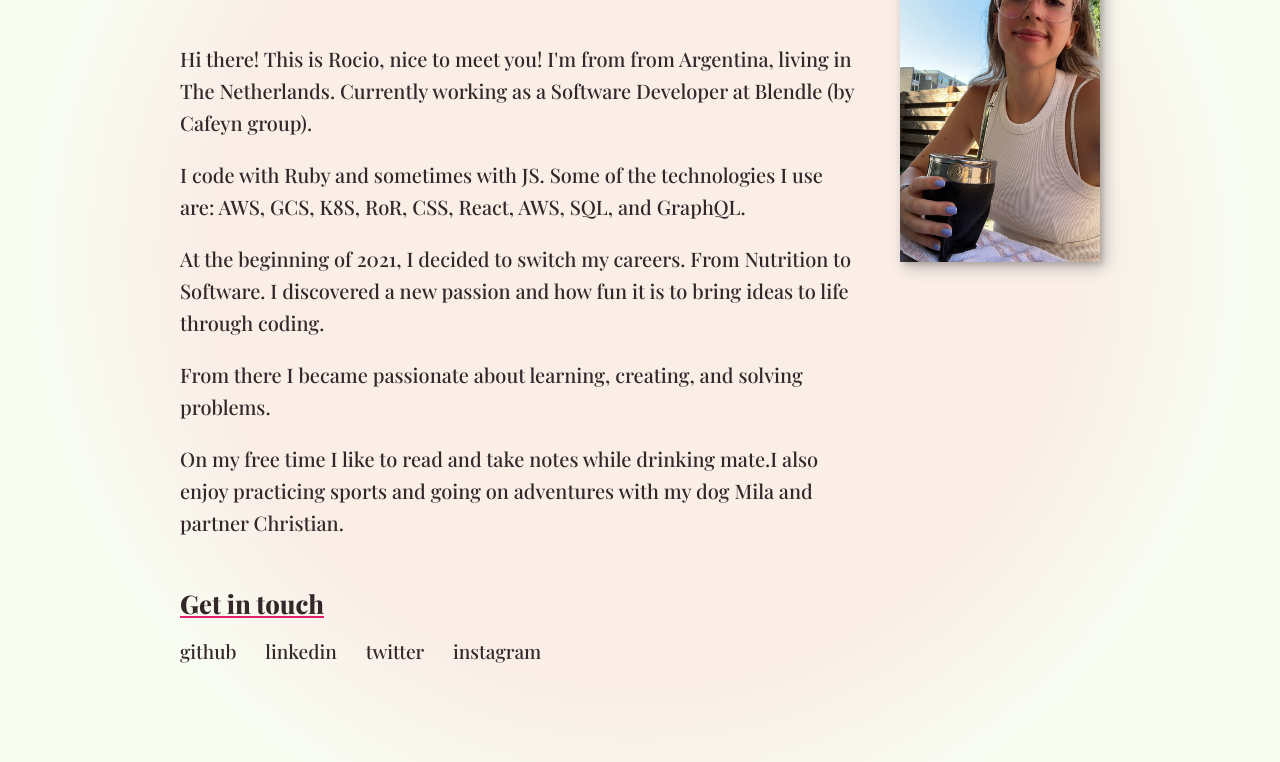
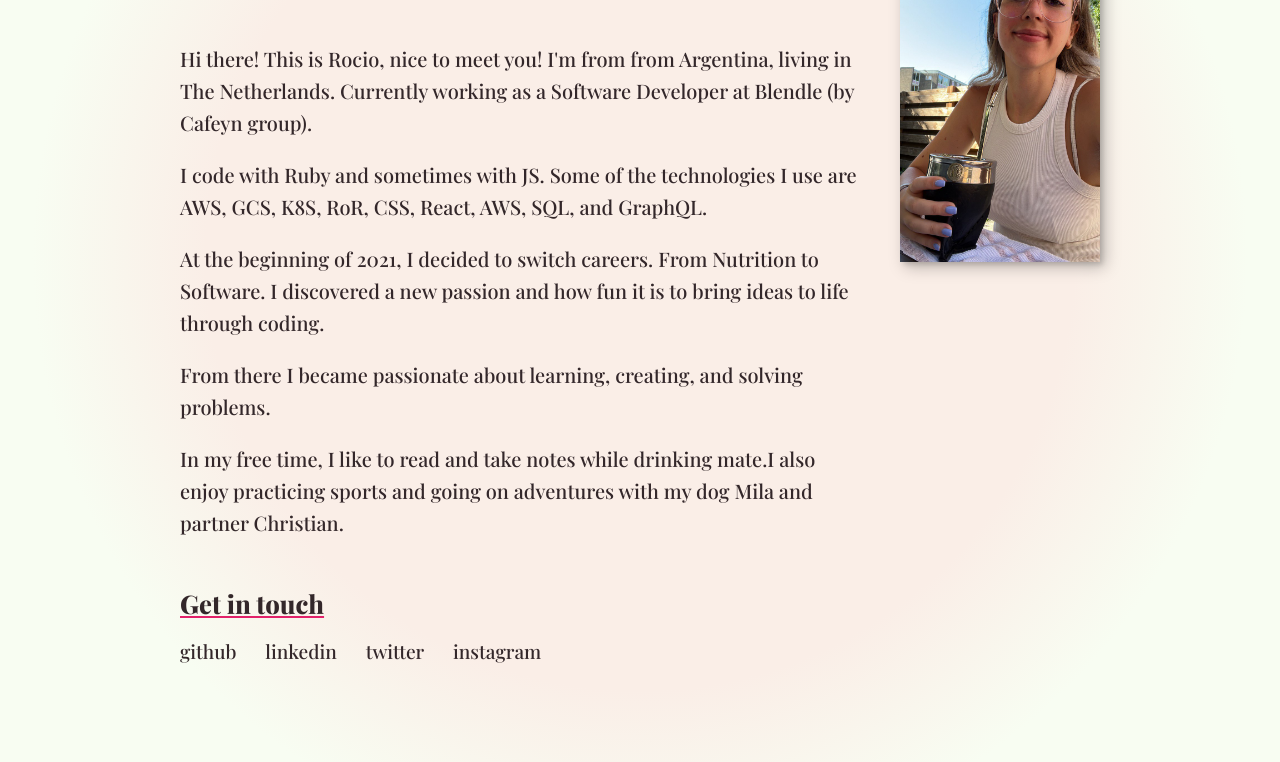
Before and after one commit to rociojalifi/rociojalifi.github.io, a plain HTML site: page about.html in a window 1280 px wide. Shown: the part 330-1092 px from the top of the page. Drawn offline with nearby package versions, Linux system fonts and the light colour scheme; a web font is replaced by a local one.

Commit message:
fix: typos

```diff
--- a/about.html
+++ b/about.html
@@ -49,10 +49,10 @@
         </p>
         <p>
           I code with Ruby and sometimes with JS. Some of the technologies I use
-          are: AWS, GCS, K8S, RoR, CSS, React, AWS, SQL, and GraphQL.
+          are AWS, GCS, K8S, RoR, CSS, React, AWS, SQL, and GraphQL.
         </p>
         <p>
-          At the beginning of 2021, I decided to switch my careers. From
+          At the beginning of 2021, I decided to switch careers. From
           Nutrition to Software. I discovered a new passion and how fun it is to
           bring ideas to life through coding.
         </p>
@@ -61,7 +61,7 @@
           problems.
         </p>
         <p>
-          On my free time I like to read and take notes while drinking mate.I
+          In my free time, I like to read and take notes while drinking mate.I
           also enjoy practicing sports and going on adventures with my dog Mila
           and partner Christian.
         </p>
```
